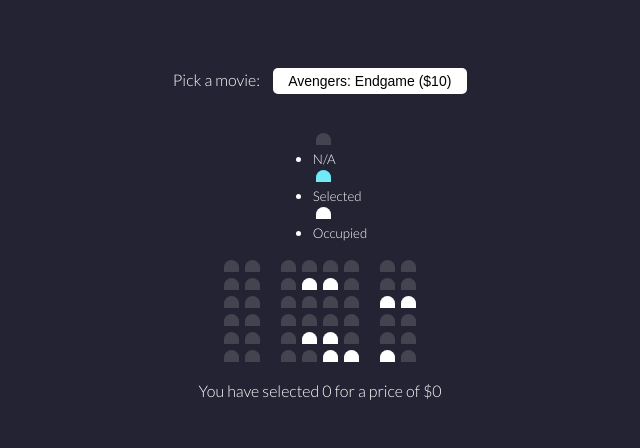
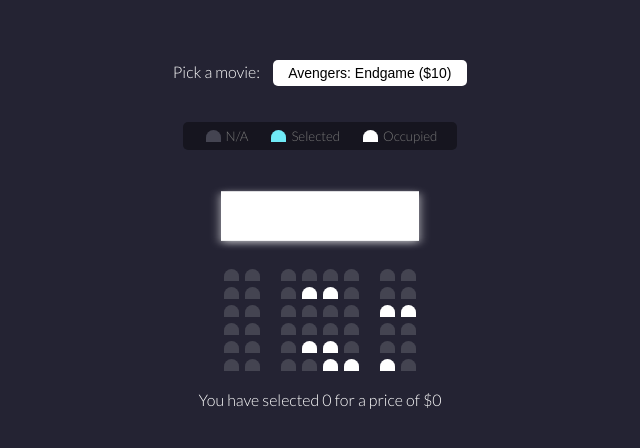
Before and after one commit to jssckbl/movie-seat-booking, a plain HTML site: page index.html in a window 1280 px wide. Shown: the part 168-616 px from the top of the page, without its empty margins (320-960 px from the left). Drawn offline with Linux system fonts and the light colour scheme.

Commit message:
added screen for movies

```diff
--- a/style.css
+++ b/style.css
@@ -71,7 +71,37 @@ body {
   transform: scale(1);
 }
 
+.showcase {
+  background: rgba(0, 0, 0, 0.4);
+  padding: 5px 10px;
+  border-radius: 5px;
+  color: #777;
+  list-style-type: none;
+  display: flex;
+  justify-content: space-between;
+}
+
+/* includes seat and the caption */
+.showcase li {
+  display: flex;
+  align-items: center;
+  justify-content: center;
+  margin: 0 10px;
+}
+
+.showcase li small {
+  margin-left: 2px;
+}
 /* to display seats on display horizontally */
 .row {
   display: flex;
 }
+
+.screen {
+  background-color: #fff;
+  height: 70px;
+  width: 100%;
+  margin: 15px 0;
+  transform: rotateX(-45deg);
+  box-shadow: 0 3px 10px rgba(255, 255, 255, 0.7);
+}
```
